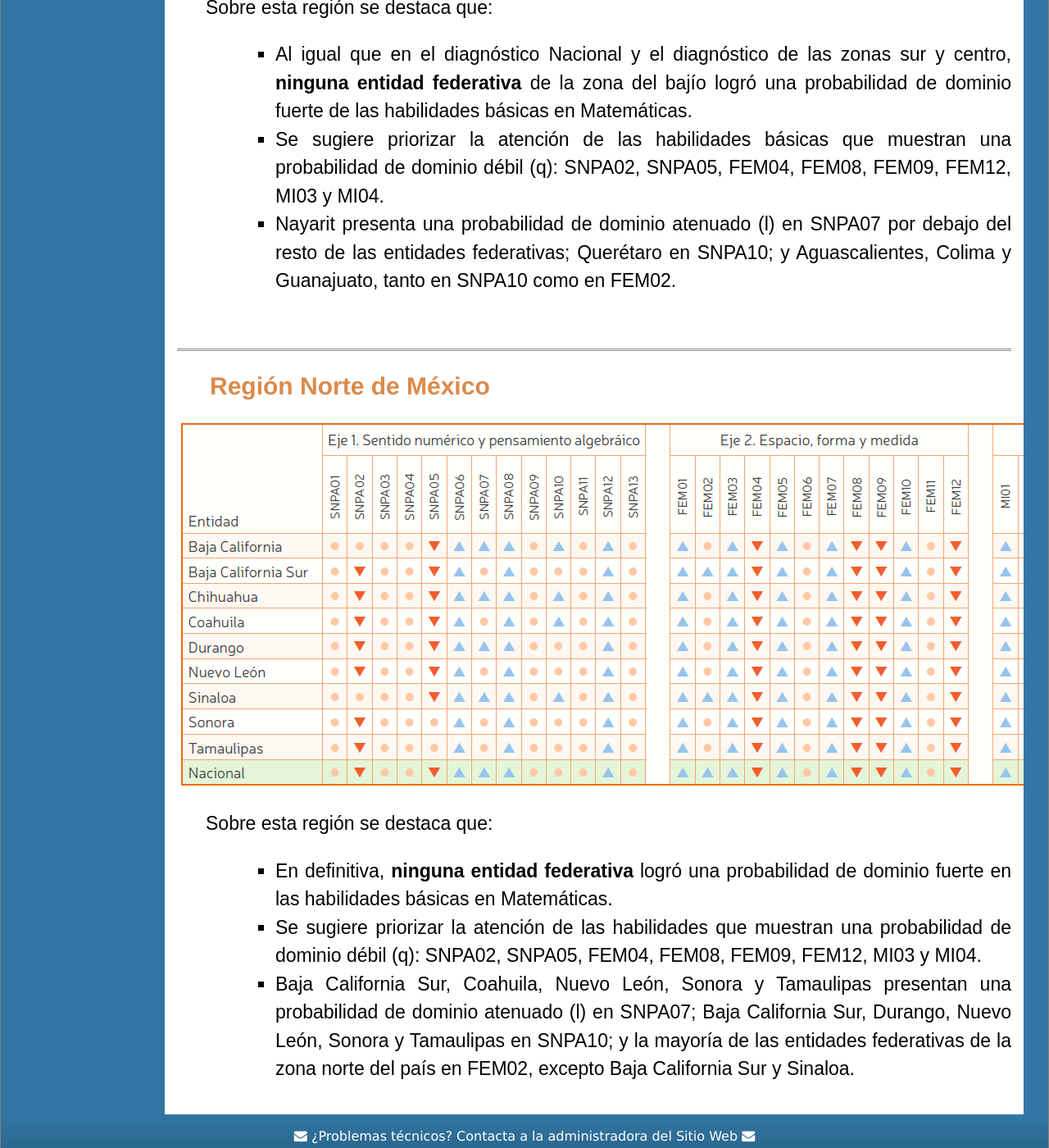
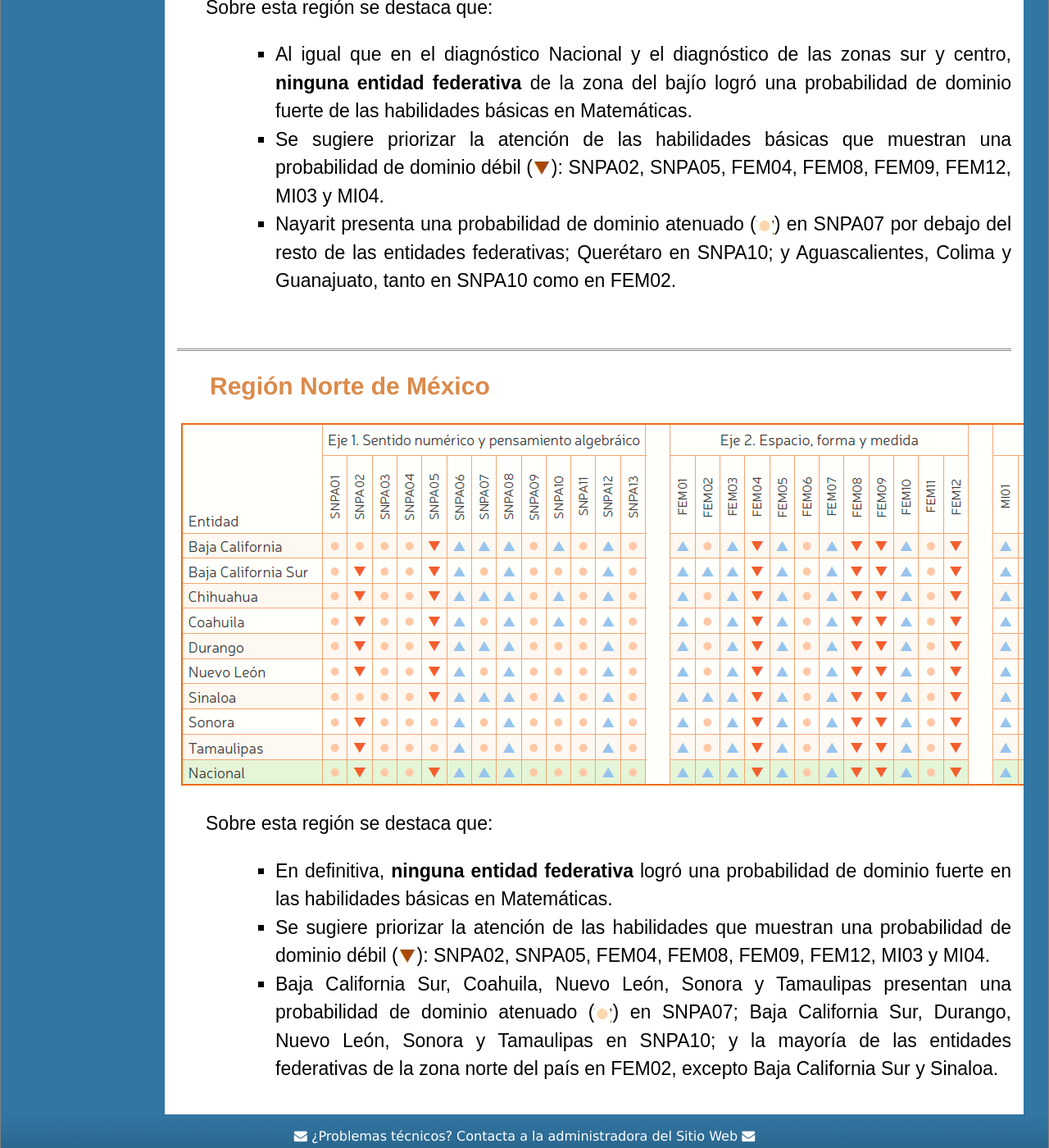
Before and after one commit to rimedie/rimedie.github.io, a Jekyll site: the page built from PLANEA-ELSEN_2015/porRegion.html, in a window 1280 px wide and 1400 px high, scrolled down 3312 px. Shown: the whole window at 82% size. Built offline with Jekyll 4.4.1, drawn with Linux system fonts in a browser that asks for light colours; some of the changed text lies outside the part shown.

Commit message:
Update porRegion.html

```diff
--- a/PLANEA-ELSEN_2015/porRegion.html
+++ b/PLANEA-ELSEN_2015/porRegion.html
@@ -40,8 +40,8 @@ title: Detalles sobre Diagnóstico Nacional Feb,2019
 	<p>Sobre esta región se destaca que:</p>
 	<ul style="font-size: 23px; font-family: sans-serif; margin-left: 80px; text-align: justify">
 		<li>De igual forma que el diagnóstico estatal de la zona sur del país, <b> ninguna entidad federativa de la zona centro </b> logró una probabilidad de dominio fuerte en las habilidades básicas en Matemáticas.</li>
-		<li>Se sugiere priorizar la atención de las habilidades básicas que muestran una probabilidad de dominio débil (q): SNPA02, SNPA05, FEM04,FEM08, FEM09, FEM12, MI03 y MI04.</li>
-		<li>Por debajo del resto de las entidades federativas el Estado de México presenta una probabilidad de dominio atenuada (l) en SNPA07; Morelos y Tlaxcala en SNPA10 y Morelos y Puebla en FEM02.</li>
+		<li>Se sugiere priorizar la atención de las habilidades básicas que muestran una probabilidad de dominio débil (<img class="displayed" src="/images_gral/Debil.jpg" />): SNPA02, SNPA05, FEM04,FEM08, FEM09, FEM12, MI03 y MI04.</li>
+		<li>Por debajo del resto de las entidades federativas el Estado de México presenta una probabilidad de dominio atenuada (<img class="displayed" src="/images_gral/Atenuado.jpg" />) en SNPA07; Morelos y Tlaxcala en SNPA10 y Morelos y Puebla en FEM02.</li>
 	</ul>
 <br><hr>
 
@@ -54,8 +54,8 @@ title: Detalles sobre Diagnóstico Nacional Feb,2019
 	<p>Sobre esta región se destaca que:</p>
 	<ul style="font-size: 23px; font-family: sans-serif; margin-left: 80px; text-align: justify">
 		<li>Al igual que en el diagnóstico Nacional y el diagnóstico de las zonas sur y centro, <b>ninguna entidad federativa</b> de la zona del bajío logró una probabilidad de dominio fuerte de las habilidades básicas en Matemáticas.</li>
-		<li>Se sugiere priorizar la atención de las habilidades básicas que muestran una probabilidad de dominio débil (q): SNPA02, SNPA05, FEM04, FEM08, FEM09, FEM12, MI03 y MI04.</li>
-		<li>Nayarit presenta una probabilidad de dominio atenuado (l) en SNPA07 por debajo del resto de las entidades federativas; Querétaro en SNPA10; y Aguascalientes, Colima y Guanajuato, tanto en SNPA10 como en FEM02.</li>
+		<li>Se sugiere priorizar la atención de las habilidades básicas que muestran una probabilidad de dominio débil (<img class="displayed" src="/images_gral/Debil.jpg" />): SNPA02, SNPA05, FEM04, FEM08, FEM09, FEM12, MI03 y MI04.</li>
+		<li>Nayarit presenta una probabilidad de dominio atenuado (<img class="displayed" src="/images_gral/Atenuado.jpg" />) en SNPA07 por debajo del resto de las entidades federativas; Querétaro en SNPA10; y Aguascalientes, Colima y Guanajuato, tanto en SNPA10 como en FEM02.</li>
 	</ul>
 	<br><hr>
 
@@ -67,8 +67,8 @@ title: Detalles sobre Diagnóstico Nacional Feb,2019
 	<p>Sobre esta región se destaca que:</p>
 	<ul style="font-size: 23px; font-family: sans-serif; margin-left: 80px; text-align: justify">
 		<li>En definitiva, <b>ninguna entidad federativa</b> logró una probabilidad de dominio fuerte en las habilidades básicas en Matemáticas.</li>
-		<li>Se sugiere priorizar la atención de las habilidades que muestran una probabilidad de dominio débil (q): SNPA02, SNPA05, FEM04, FEM08, FEM09, FEM12, MI03 y MI04.</li>
-		<li>Baja California Sur, Coahuila, Nuevo León, Sonora y Tamaulipas presentan una probabilidad de dominio atenuado (l) en SNPA07; Baja California Sur, Durango, Nuevo León, Sonora y Tamaulipas en SNPA10; y la mayoría de las entidades federativas de la zona norte del país en FEM02, excepto Baja California Sur y Sinaloa.</li>
+		<li>Se sugiere priorizar la atención de las habilidades que muestran una probabilidad de dominio débil (<img class="displayed" src="/images_gral/Debil.jpg" />): SNPA02, SNPA05, FEM04, FEM08, FEM09, FEM12, MI03 y MI04.</li>
+		<li>Baja California Sur, Coahuila, Nuevo León, Sonora y Tamaulipas presentan una probabilidad de dominio atenuado (<img class="displayed" src="/images_gral/Atenuado.jpg" />) en SNPA07; Baja California Sur, Durango, Nuevo León, Sonora y Tamaulipas en SNPA10; y la mayoría de las entidades federativas de la zona norte del país en FEM02, excepto Baja California Sur y Sinaloa.</li>
 	</ul>
 
 </div><!-- /.blurb -->
```
